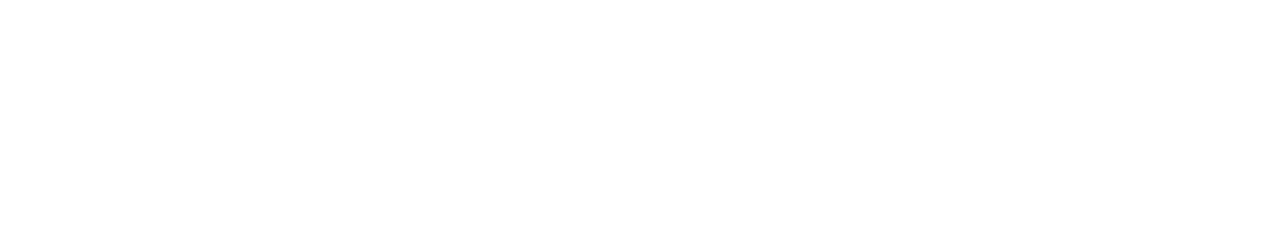
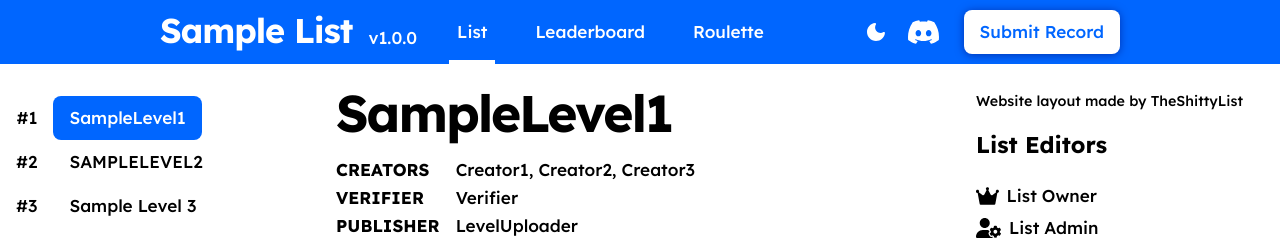
Before and after one commit to EchoVR-VT/The-Bad-List-V1, a plain HTML site: page index.html in a window 1280 px wide. Shown: the top 242 px of the page. Drawn offline with nearby package versions, Linux system fonts and the light colour scheme.

Commit message:
Update index.html

```diff
--- a/index.html
+++ b/index.html
@@ -3,77 +3,93 @@
     <head>
         <meta charset="UTF-8" />
         <meta name="viewport" content="width=1024" />
-        <title>The Bad List/title>
+        <title>The Bad List</title>
 
-        <!-- Replace your server icon by uploading an image file named "list_icon.png"-->
-        <link rel="icon" href="/list_icon.png" />
+        <!-- Replace your server icon by uploading an image file named "list_icon.png" -->
+        <link rel="icon" href="list_icon.png" />
+
         <link rel="preconnect" href="https://fonts.googleapis.com" />
         <link rel="preconnect" href="https://fonts.gstatic.com" crossorigin />
         <link
             href="https://fonts.googleapis.com/css2?family=Lexend+Deca:wght@500;700&display=swap"
             rel="stylesheet"
         />
-        <link rel="stylesheet" type="text/css" href="/css/reset.css" />
-        <link rel="stylesheet" type="text/css" href="/css/typography.css" />
-        <link rel="stylesheet" type="text/css" href="/css/main.css" />
-        <link rel="stylesheet" type="text/css" href="/css/pages/list.css" />
+
+        <!-- CSS -->
+        <link rel="stylesheet" type="text/css" href="css/reset.css" />
+        <link rel="stylesheet" type="text/css" href="css/typography.css" />
+        <link rel="stylesheet" type="text/css" href="css/main.css" />
+        <link rel="stylesheet" type="text/css" href="css/pages/list.css" />
         <link
             rel="stylesheet"
             type="text/css"
-            href="/css/pages/leaderboard.css"
+            href="css/pages/leaderboard.css"
         />
-        <link rel="stylesheet" type="text/css" href="/css/pages/roulette.css" />
-        <link rel="stylesheet" type="text/css" href="/css/components/nav.css" />
-        <link rel="stylesheet" type="text/css" href="/css/components/btn.css" />
+        <link rel="stylesheet" type="text/css" href="css/pages/roulette.css" />
+        <link rel="stylesheet" type="text/css" href="css/components/nav.css" />
+        <link rel="stylesheet" type="text/css" href="css/components/btn.css" />
         <link
             rel="stylesheet"
             type="text/css"
-            href="/css/components/tabs.css"
+            href="css/components/tabs.css"
         />
+
+        <!-- Vue -->
         <script src="https://unpkg.com/vue@3.2.31/dist/vue.global.js"></script>
         <script src="https://unpkg.com/vue-router@4.0.14/dist/vue-router.global.prod.js"></script>
-        <script type="module" src="/js/main.js"></script>
+
+        <!-- Main JavaScript -->
+        <script type="module" src="js/main.js"></script>
     </head>
+
     <body id="app">
         <header :class="{ dark: store.dark }">
             <div class="logo">
                 <h2>Sample List</h2>
                 <p>v1.0.0</p>
             </div>
+
             <nav class="nav">
                 <router-link class="nav__tab" to="/">
                     <span class="type-label-lg">List</span>
                 </router-link>
+
                 <router-link class="nav__tab" to="/leaderboard">
                     <span class="type-label-lg">Leaderboard</span>
                 </router-link>
+
                 <router-link class="nav__tab" to="/roulette">
                     <span class="type-label-lg">Roulette</span>
                 </router-link>
+
                 <div class="nav__actions">
                     <button
                         class="nav__icon"
                         @click.prevent="store.toggleDark()"
                     >
                         <img
-                            :src="store.dark ? '/assets/light.svg' : '/assets/dark.svg'"
+                            :src="store.dark ? 'assets/light.svg' : 'assets/dark.svg'"
                             alt=""
                         />
                     </button>
-                    <!-- Replace the '#' with your discord server's invite-->
+
+                    <!-- Replace the '#' with your Discord server invite -->
                     <a class="nav__icon" href="#">
-                        <img src="/assets/discord.svg" alt="Discord Logo" />
+                        <img src="assets/discord.svg" alt="Discord Logo" />
                     </a>
-                    <!-- List record submission form, add a link to replace the '#' when putting a link to your list submission form-->
+
+                    <!-- Replace '#' with your list submission form -->
                     <a
                         class="nav__cta type-label-lg"
                         href="#"
                         target="_blank"
-                        >Submit Record</a
                     >
+                        Submit Record
+                    </a>
                 </div>
             </nav>
         </header>
+
         <router-view :class="{ dark: store.dark }"></router-view>
     </body>
 </html>
```
